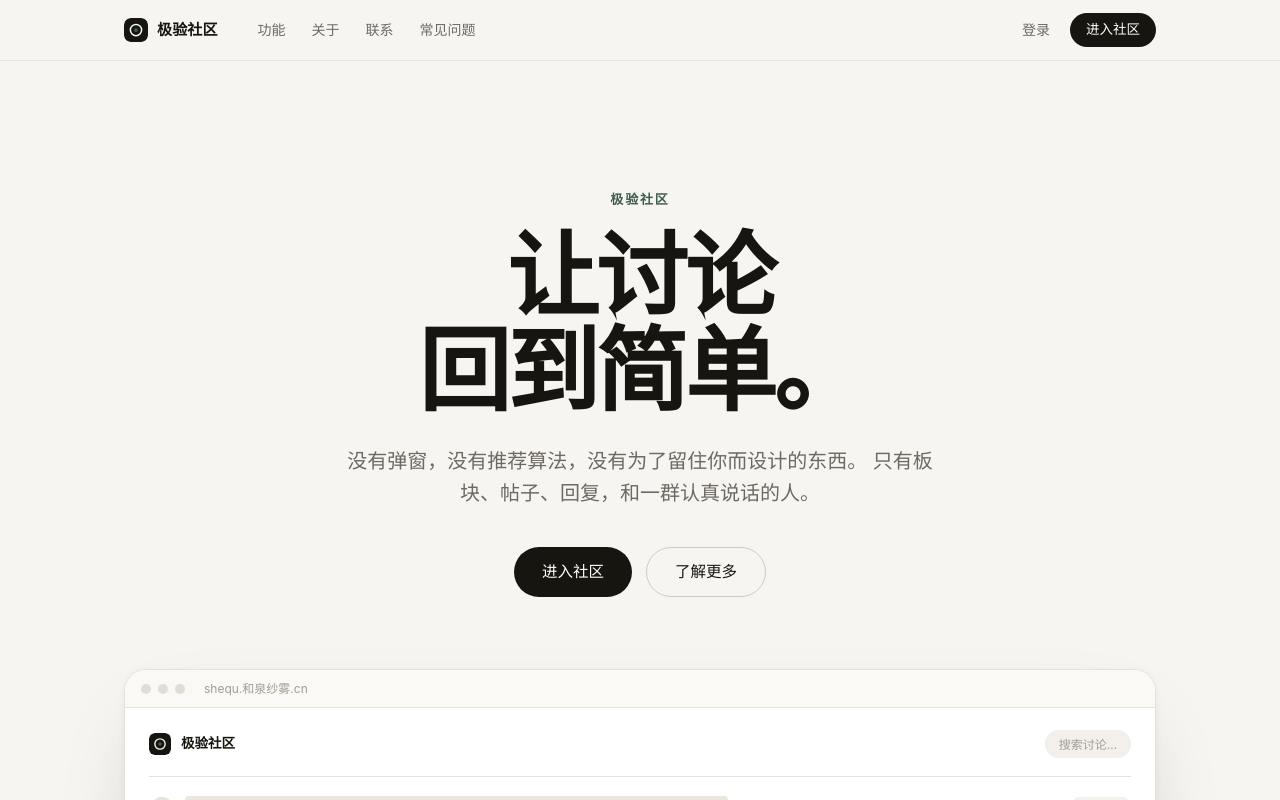
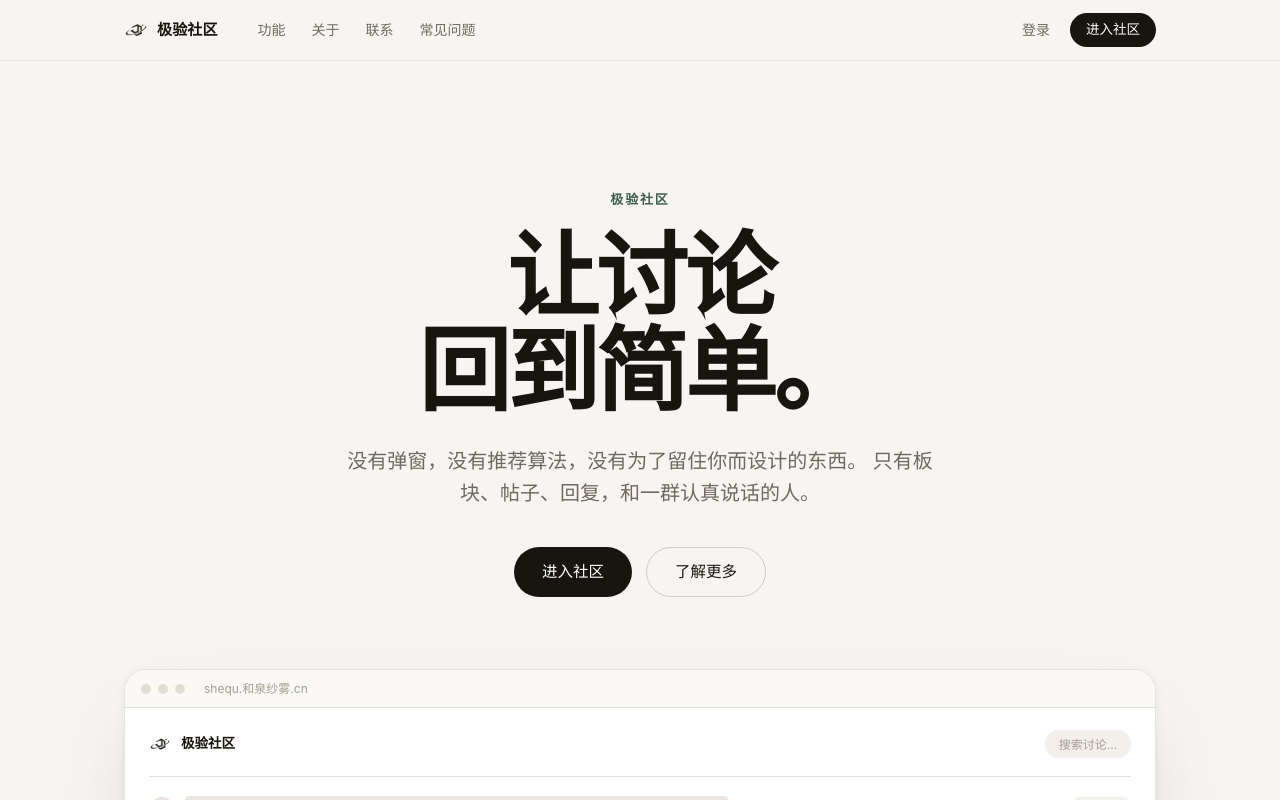
Before and after one commit to KunKun24/jiyan-community, a Vue app in the folder web/: page / in a window 1280 px wide. Shown: the top 800 px of the page. Built offline with nearby package versions, Linux system fonts and the light colour scheme.

Commit message:
feat(web): 替换为正式 logo 图标（裁剪去白底，512px）

```diff
--- a/web/index.html
+++ b/web/index.html
@@ -4,7 +4,7 @@
     <meta charset="UTF-8" />
     <meta name="viewport" content="width=device-width, initial-scale=1.0" />
     <meta name="theme-color" content="#F7F5F1" />
-    <link rel="icon" type="image/svg+xml" href="/logo.svg" />
+    <link rel="icon" type="image/png" href="/logo.png" />
     <title>极验社区 · 让讨论回到简单</title>
     <meta
       name="description"
--- a/web/src/App.vue
+++ b/web/src/App.vue
@@ -132,7 +132,7 @@ onMounted(() => {
     <header class="nav">
       <div class="nav-inner">
         <a class="brand" href="/">
-          <img class="brand-logo" src="/logo.svg" alt="极验社区" />
+          <img class="brand-logo" src="/logo.png" alt="极验社区" />
           <span>极验社区</span>
         </a>
         <nav class="nav-links">
@@ -170,7 +170,7 @@ onMounted(() => {
           </div>
           <div class="browser-body">
             <div class="mock-head">
-              <img class="mock-logo" src="/logo.svg" alt="" />
+              <img class="mock-logo" src="/logo.png" alt="" />
               <span class="mock-name">极验社区</span>
               <span class="mock-search">搜索讨论…</span>
             </div>
@@ -306,7 +306,7 @@ onMounted(() => {
       <div class="footer-inner">
         <div class="footer-brand-col">
           <div class="brand">
-            <img class="brand-logo" src="/logo.svg" alt="极验社区" />
+            <img class="brand-logo" src="/logo.png" alt="极验社区" />
             <span>极验社区</span>
           </div>
           <p>一个干净、专注内容的开源社区。</p>
```
Also changed, not shown: web/public/logo.png (added), web/public/logo.svg (deleted).
